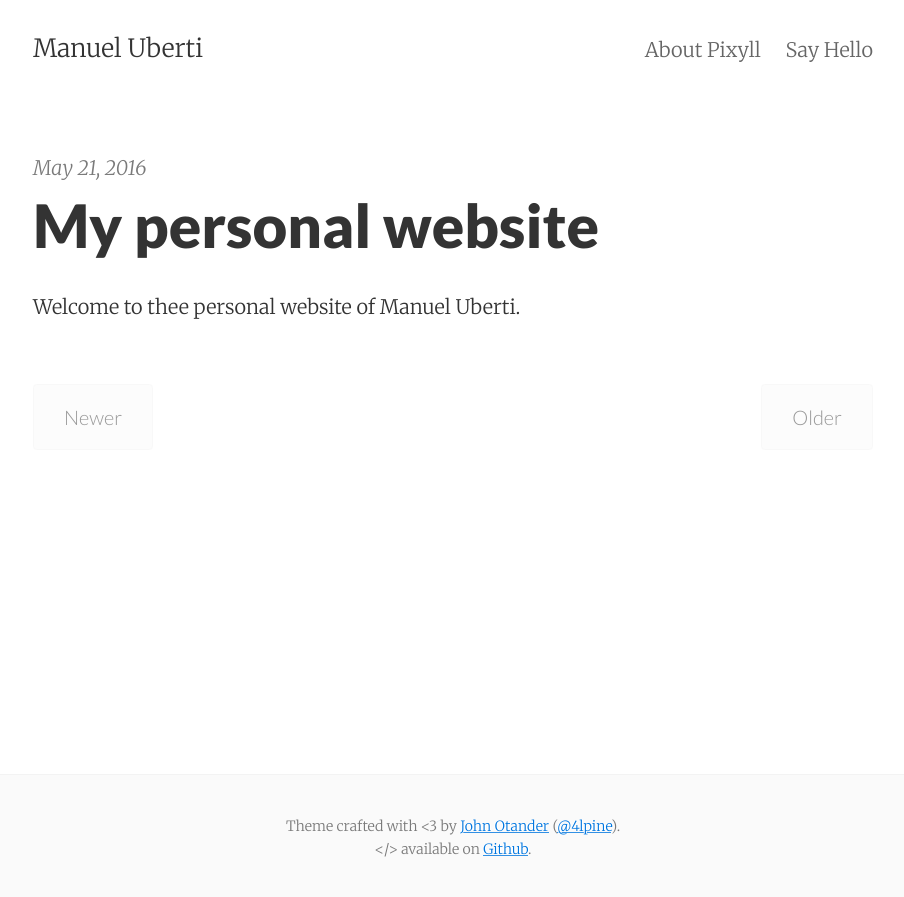
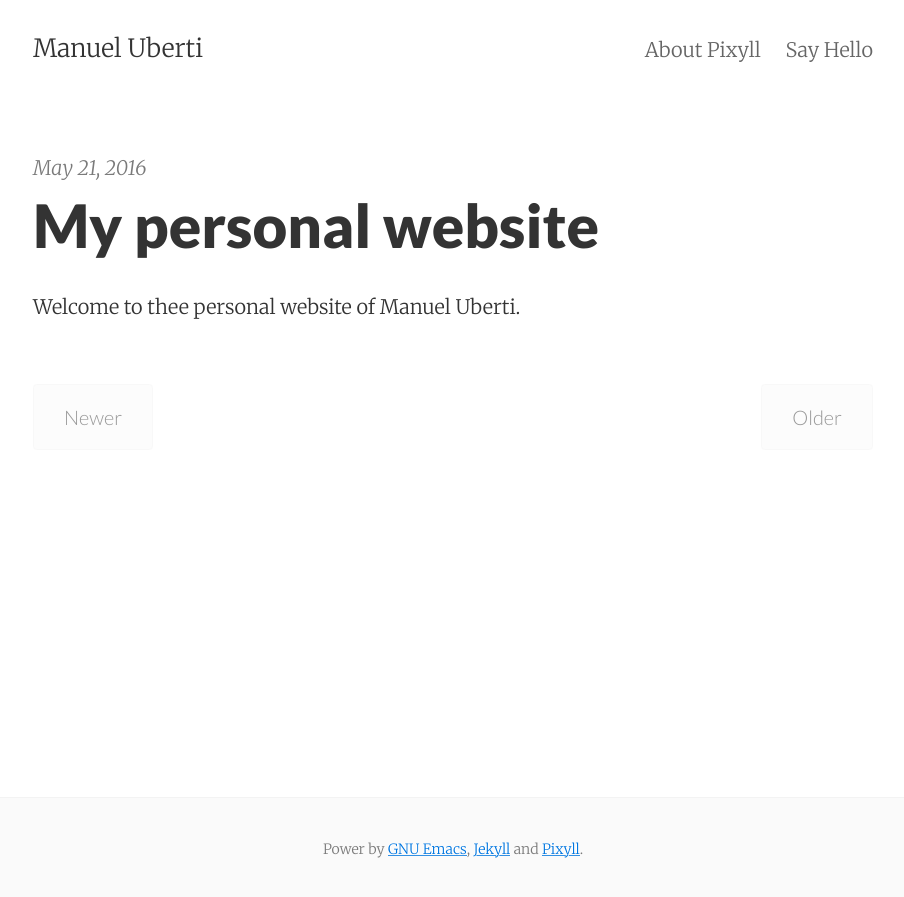
Before and after one commit to manuel-uberti/manuel-uberti.github.io, a Jekyll site: the page built from index.html, in a window 1280 px wide. Shown: the top 897 px of the page, without its empty margins (187-1091 px from the left). Built offline with Jekyll 4.4.1, drawn with Linux system fonts in a browser that asks for light colours; the list of posts is cut into pages by our own code.

Commit message:
Customize footer

```diff
--- a/_includes/footer.html
+++ b/_includes/footer.html
@@ -1,9 +1,8 @@
 <footer class="center">
   <div class="measure">
-    <small>
-      Theme crafted with &lt;3 by <a href="http://johnotander.com">John Otander</a> (<a href="https://twitter.com/4lpine">@4lpine</a>).<br>
-      &lt;/&gt; available on <a href="https://github.com/johnotander/pixyll">Github</a>.
-    </small>
+      <small>
+          Power by <a href="https://www.gnu.org/software/emacs/">GNU Emacs</a>, <a href="https://jekyllrb.com/">Jekyll</a> and <a href="https://github.com/johnotander/pixyll">Pixyll</a>.
+      </small>
   </div>
 </footer>
 {% if site.enable_anchorjs %}<!-- AnchorJS -->
```
